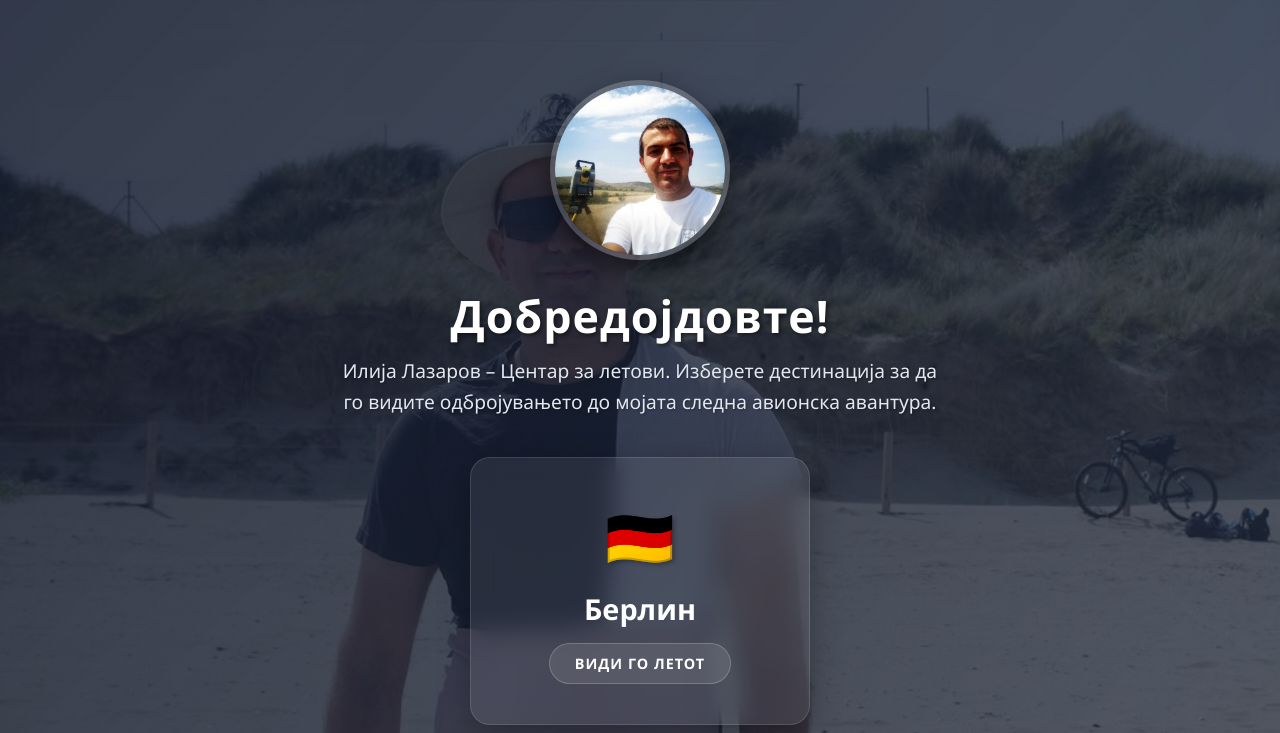
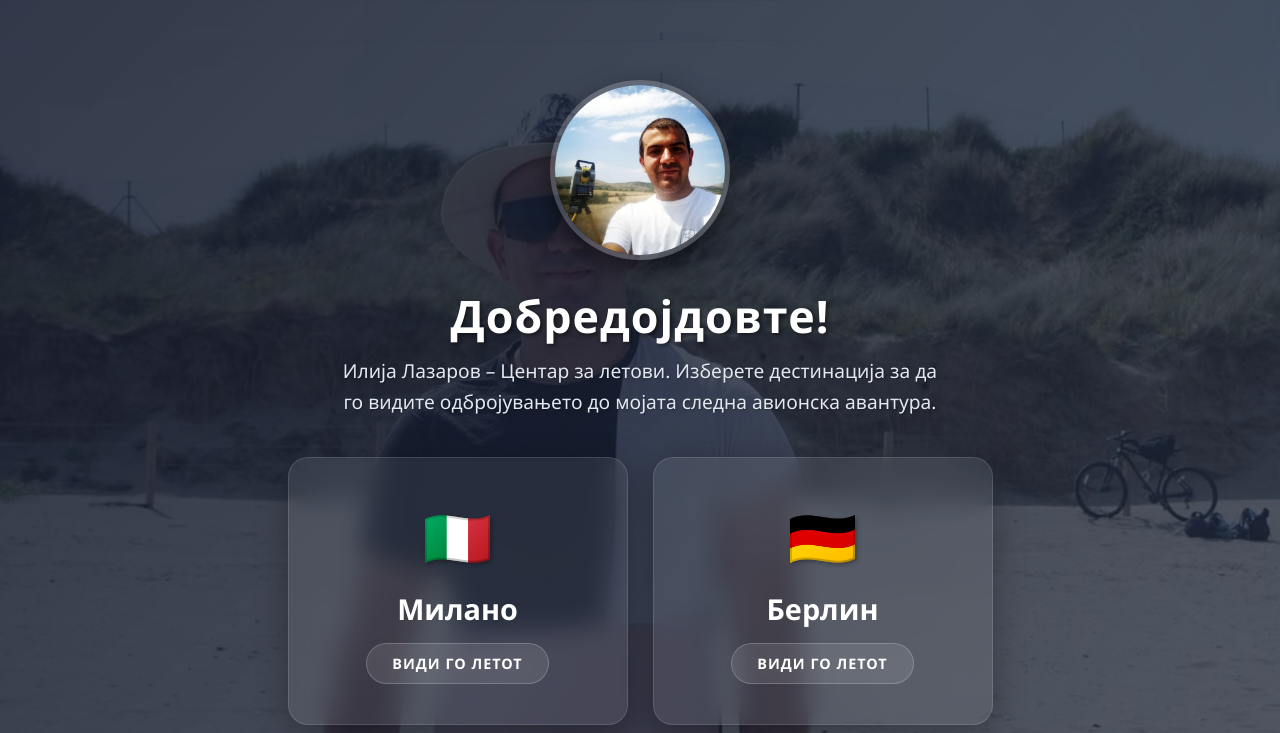
Before and after one commit to ilijalazaroviki/ilijalazaroviki.github.io, a plain HTML site: page index.html in a window 1280 px wide. Shown: the top 733 px of the page. Drawn offline with Linux system fonts and the light colour scheme.

Commit message:
Update index.html

```diff
--- a/index.html
+++ b/index.html
@@ -113,7 +113,6 @@
         .card:hover {
             transform: translateY(-10px);
             background: rgba(255, 255, 255, 0.15);
-            border-color: rgba(46, 229, 157, 0.5);
             box-shadow: 0 15px 40px 0 rgba(0, 0, 0, 0.4);
         }
 
@@ -141,7 +140,11 @@
             border: 1px solid rgba(255,255,255,0.2);
         }
 
+        .card.berlin:hover { border-color: rgba(46, 229, 157, 0.5); }
         .card.berlin:hover span { background: #2EE59D; color: #003d20; border-color: #2EE59D; }
+
+        .card.milano:hover { border-color: rgba(56, 189, 248, 0.5); }
+        .card.milano:hover span { background: #38bdf8; color: #0f172a; border-color: #38bdf8; }
 
         /* СТИЛОВИ ЗА АРХИВАТА */
         .archive-section {
@@ -298,6 +301,11 @@
 
         <!-- Активни летови -->
         <div class="grid">
+            <a href="https://ilijalazaroviki.github.io/LetMilano2027/" class="card milano">
+                <div class="icon">🇮🇹</div>
+                <h3>Милано</h3>
+                <span>Види го летот</span>
+            </a>
             <a href="https://ilijalazaroviki.github.io/Letberlin2027/" class="card berlin">
                 <div class="icon">🇩🇪</div>
                 <h3>Берлин</h3>
```
